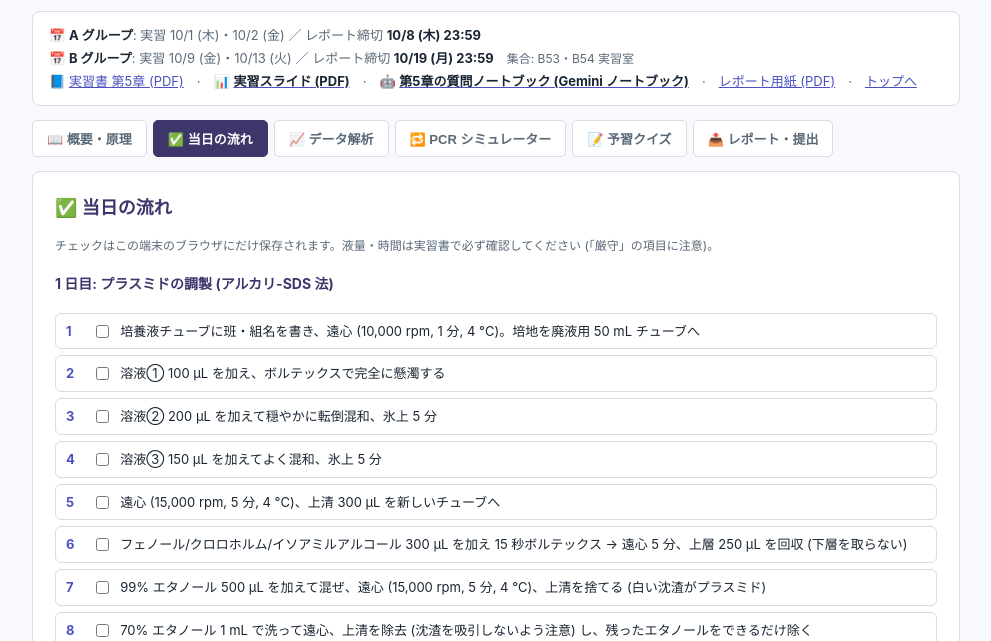
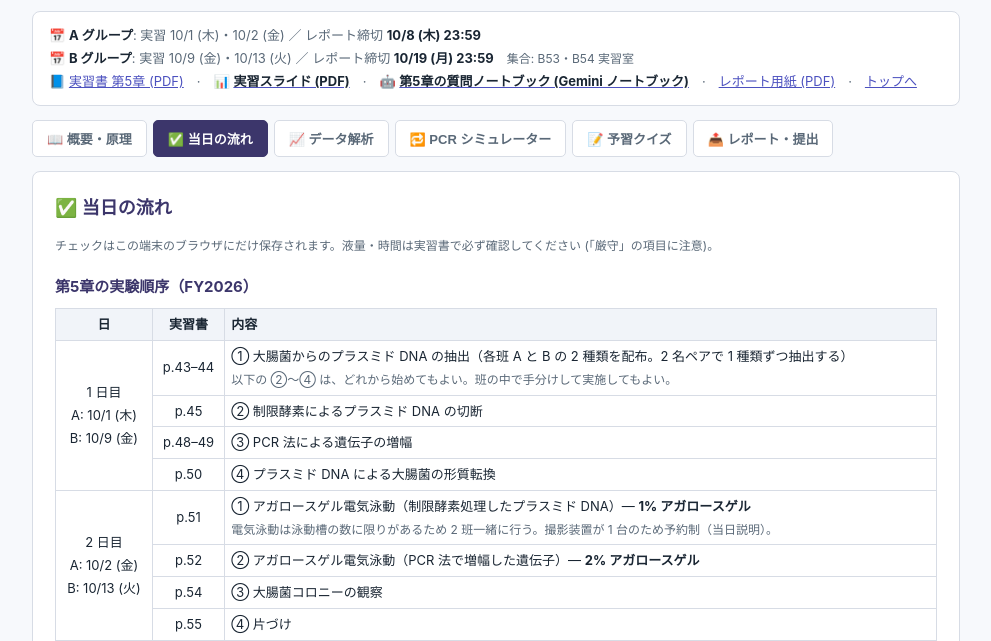
Before and after one commit to kpdbcdt/biochem-practicum-FY2026, a plain HTML site: page ch5/index.html in a window 1280 px wide. Both pictures are taken after a click on the button "✅ 当日の流れ". Shown: the part 159-800 px from the top of the page, without its empty margins (144-1135 px from the left). Drawn offline with Linux system fonts and the light colour scheme.

Commit message:
Red 'always follow the lab manual' warning on every day-flow tab; ch5 FY2026 experiment order
Co-Authored-By: Claude Opus 5.5 <noreply@anthropic.com>
Claude-Session: https://claude.ai/code/session_013qutLqCMnaWWBeDQ3oVBnf

```diff
--- a/assets/common.css
+++ b/assets/common.css
@@ -117,3 +117,5 @@ ol.check li input { margin-top: 5px; }
 .card p { margin: 0 0 10px; color: var(--muted); font-size: 13px; }
 footer { text-align: center; color: var(--muted); font-size: 12px; margin-top: 36px; padding-top: 16px; border-top: 1px solid var(--line); }
 @media (max-width: 560px) { .panel { padding: 16px 14px; } header h1 { font-size: 19px; } }
+.warn-red { color: #c53030; background: #fff5f5; border: 2px solid #c53030; border-radius: 8px; padding: 12px 14px; margin: 8px 0 14px; font-weight: 700; font-size: 14px; line-height: 1.7; }
+.warn-red small { display: block; font-weight: 400; color: #9b2c2c; margin-top: 4px; }
--- a/assets/common.js
+++ b/assets/common.js
@@ -177,7 +177,7 @@ function initTabs() {
 
 /* ---------- 当日の流れ チェックリスト ---------- */
 function renderChecklist(el, days, key) {
-  el.innerHTML = days.map((d, di) => `<div class="day-h">${d.h}</div><ol class="check">${d.items.map((t, i) =>
+  el.innerHTML = `<div class="warn-red">⚠️ 実習は必ず実習書を見ながら行ってください。<small>このチェックリストは実習書の手順を短くまとめた要約です。液量・時間・温度・操作の順番は必ず実習書で確認し、当日の教員・TA の指示に従ってください。</small></div>` + days.map((d, di) => `<div class="day-h">${d.h}</div><ol class="check">${d.items.map((t, i) =>
     `<li><input type="checkbox" id="ck-${di}-${i}"><span>${t}</span></li>`).join("")}</ol>`).join("") +
     `<p><button class="ghost" id="ck-reset">チェックをすべて外す</button></p>`;
   const sync = () => $$("li", el).forEach((li) => li.classList.toggle("done", $("input", li).checked));
--- a/ch5/index.html
+++ b/ch5/index.html
@@ -45,6 +45,19 @@
 <section class="panel" id="flow">
   <h2>✅ 当日の流れ</h2>
   <p class="note">チェックはこの端末のブラウザにだけ保存されます。液量・時間は実習書で必ず確認してください (「厳守」の項目に注意)。</p>
+  <h3>第5章の実験順序（FY2026）</h3>
+  <div class="tbl-wrap"><table class="data">
+    <tr><th>日</th><th>実習書</th><th style="text-align:left">内容</th></tr>
+    <tr><td rowspan="4">1 日目<br>A: 10/1 (木)<br>B: 10/9 (金)</td><td>p.43–44</td><td style="text-align:left;white-space:normal">① 大腸菌からのプラスミド DNA の抽出（各班 A と B の 2 種類を配布。2 名ペアで 1 種類ずつ抽出する）<br><span class="note">以下の ②〜④ は、どれから始めてもよい。班の中で手分けして実施してもよい。</span></td></tr>
+    <tr><td>p.45</td><td style="text-align:left;white-space:normal">② 制限酵素によるプラスミド DNA の切断</td></tr>
+    <tr><td>p.48–49</td><td style="text-align:left;white-space:normal">③ PCR 法による遺伝子の増幅</td></tr>
+    <tr><td>p.50</td><td style="text-align:left;white-space:normal">④ プラスミド DNA による大腸菌の形質転換</td></tr>
+    <tr><td rowspan="4">2 日目<br>A: 10/2 (金)<br>B: 10/13 (火)</td><td>p.51</td><td style="text-align:left;white-space:normal">① アガロースゲル電気泳動（制限酵素処理したプラスミド DNA）— <b>1% アガロースゲル</b><br><span class="note">電気泳動は泳動槽の数に限りがあるため 2 班一緒に行う。撮影装置が 1 台のため予約制（当日説明）。</span></td></tr>
+    <tr><td>p.52</td><td style="text-align:left;white-space:normal">② アガロースゲル電気泳動（PCR 法で増幅した遺伝子）— <b>2% アガロースゲル</b></td></tr>
+    <tr><td>p.54</td><td style="text-align:left;white-space:normal">③ 大腸菌コロニーの観察</td></tr>
+    <tr><td>p.55</td><td style="text-align:left;white-space:normal">④ 片づけ</td></tr>
+  </table></div>
+  <h3>各操作のチェックリスト</h3>
   <div id="checklist"></div>
 </section>
 
```
